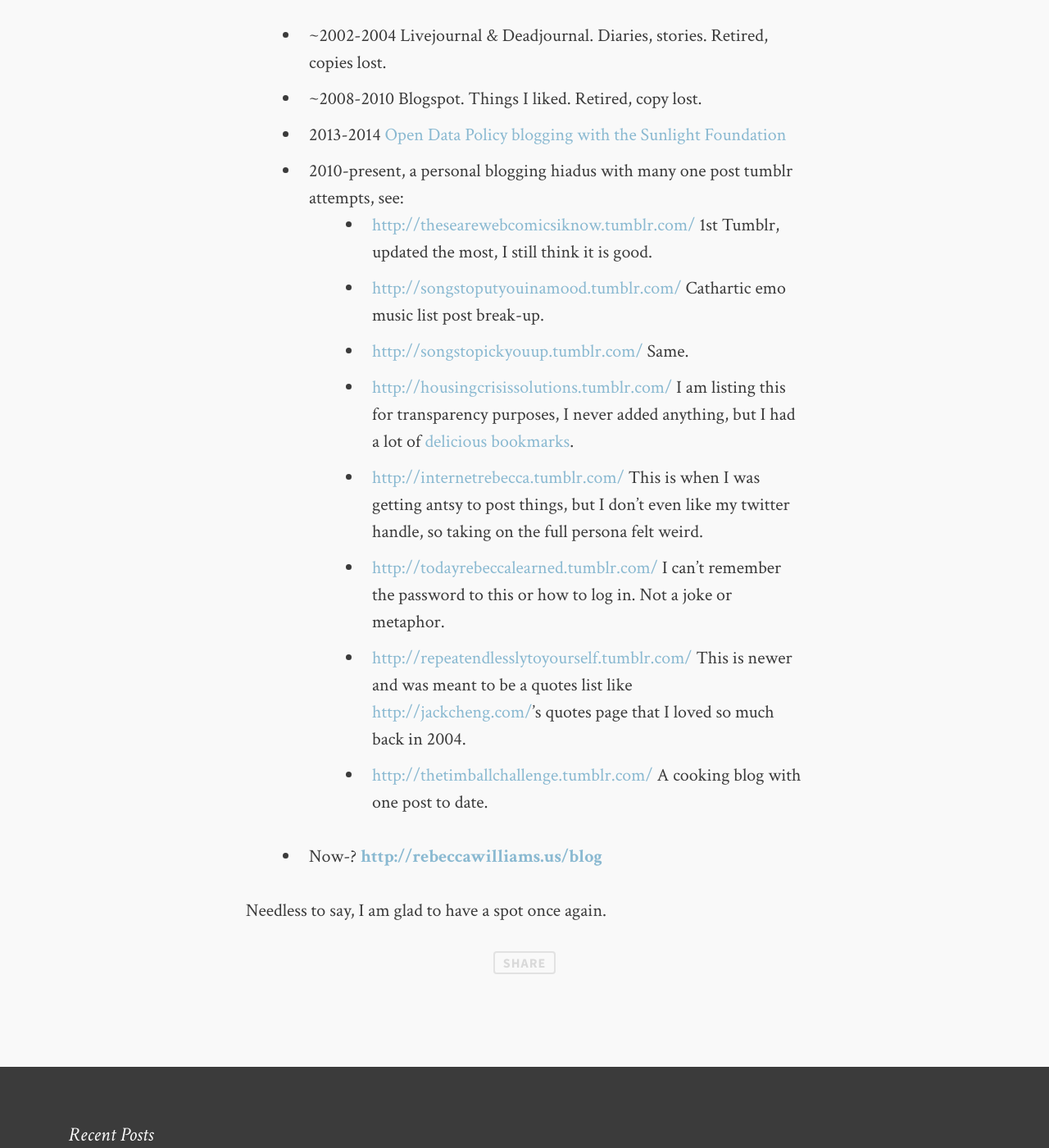
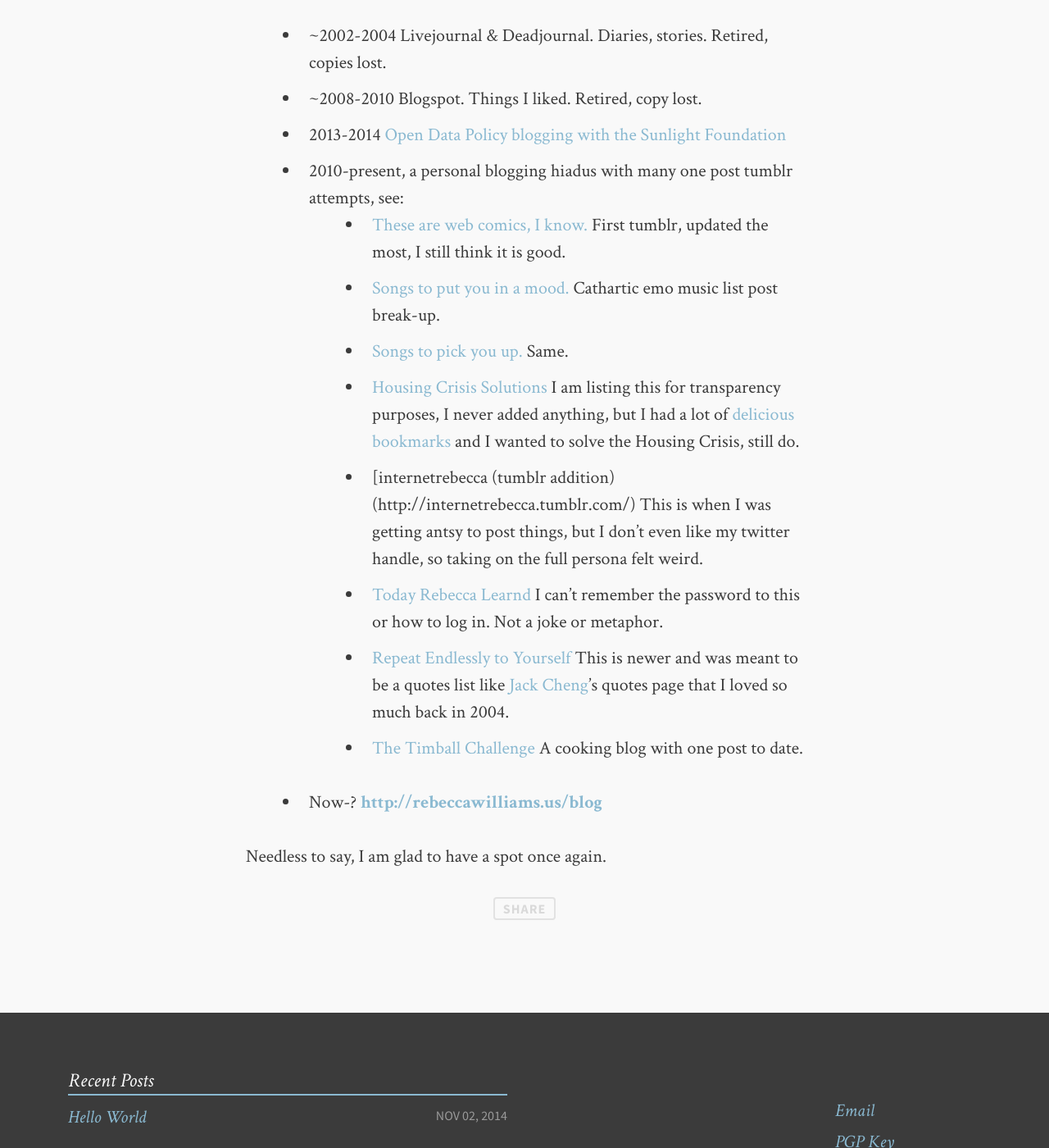
Before and after one commit to rebeccawilliams/rebeccawilliams.us, a Jekyll site: the page built from _posts/2013-08-17-helloworld.md, in a window 1280 px wide and 1400 px high, scrolled down 1422 px. Shown: the whole window at 82% size. Built offline with Jekyll 4.4.1, drawn with Linux system fonts in a browser that asks for light colours; comment, search, counter and statistics services are not loaded.

Commit message:
reversed links

```diff
--- a/_posts/2013-08-17-helloworld.md
+++ b/_posts/2013-08-17-helloworld.md
@@ -9,7 +9,7 @@
 	<img src="/images/blur.jpg">
 	<figcaption>Laptop on a bus, 2013</figcaption>
 </figure>
-I [tweet](www.twitter.com/internetrebecca), I put everything I've got into emails, I talk a lot, but blogging is something I used to enjoy and I wish I did more of. With admitedly some assistance from [Konklone, Inc.](www.konklone.com), I have set up the [Balzac theme for Jekyll](http://jekyll.gtat.me/about/) as clean space for no excuses. For historical purposes, I have rounded up my short history of weblogging.
+I [tweet](www.twitter.com/internetrebecca), I put everything I've got into emails, I talk a lot, but blogging is something I used to enjoy and I wish I did more of. With admitedly some assistance from [Konklone, Inc.](https://konklone.com/), I have set up the [Balzac theme for Jekyll](http://jekyll.gtat.me/about/) as clean space for no excuses. For historical purposes, I have rounded up my short history of weblogging.
 
 To date:
 
@@ -17,14 +17,14 @@
 * ~2008-2010 Blogspot. Things I liked. Retired, copy lost.
 * 2013-2014 [Open Data Policy blogging with the Sunlight Foundation](http://sunlightfoundation.com/blog/author/rwilliams/)
 * 2010-present, a personal blogging hiadus with many one post tumblr attempts, see:
-	* [http://thesearewebcomicsiknow.tumblr.com/](These are web comics, I know.) 1st Tumblr, updated the most, I still think it is good.
-	* [http://songstoputyouinamood.tumblr.com/](Songs to put you in a mood.) Cathartic emo music list post break-up.
-	* [http://songstopickyouup.tumblr.com/](Songs to pick you up.) Same.
-	* [http://housingcrisissolutions.tumblr.com/](Housing Crisis Solutions) I am listing this for transparency purposes, I never added anything, but I had a lot of [delicious bookmarks](https://delicious.com/thisisdumbiknow/tag_bundle/PlanningThesis).
-	* [http://internetrebecca.tumblr.com/](Internetrebecca (tumblr addition)) This is when I was getting antsy to post things, but I don't even like my twitter handle, so taking on the full persona felt weird.
-	* [http://todayrebeccalearned.tumblr.com/](Today Rebecca Learned) I can't remember the password to this or how to log in. Not a joke or metaphor.
-	* [http://repeatendlesslytoyourself.tumblr.com/](Repeat Endlessly to Yourself) This is newer and was meant to be a quotes list like [http://jackcheng.com/](Jack Cheng)'s quotes page that I loved so much back in 2004.
-	* [http://thetimballchallenge.tumblr.com/](The Timball Challenge) A cooking blog with one post to date.
+	* [These are web comics, I know.](http://thesearewebcomicsiknow.tumblr.com/) First tumblr, updated the most, I still think it is good.
+	* [Songs to put you in a mood.](http://songstoputyouinamood.tumblr.com/) Cathartic emo music list post break-up.
+	* [Songs to pick you up.](http://songstopickyouup.tumblr.com/) Same.
+	* [Housing Crisis Solutions](http://housingcrisissolutions.tumblr.com/) I am listing this for transparency purposes, I never added anything, but I had a lot of [delicious bookmarks](https://delicious.com/thisisdumbiknow/tag_bundle/PlanningThesis) and I wanted to solve the Housing Crisis, still do.
+	* [internetrebecca (tumblr addition)(http://internetrebecca.tumblr.com/) This is when I was getting antsy to post things, but I don't even like my twitter handle, so taking on the full persona felt weird.
+	* [Today Rebecca Learnd](http://todayrebeccalearned.tumblr.com/) I can't remember the password to this or how to log in. Not a joke or metaphor.
+	* [Repeat Endlessly to Yourself](http://repeatendlesslytoyourself.tumblr.com/) This is newer and was meant to be a quotes list like [Jack Cheng](http://jackcheng.com/)'s quotes page that I loved so much back in 2004.
+	* [The Timball Challenge](http://thetimballchallenge.tumblr.com/) A cooking blog with one post to date.
 * Now-? **[http://rebeccawilliams.us/blog](http://rebeccawilliams.us/blog)**
 
 Needless to say, I am glad to have a spot once again.
```
